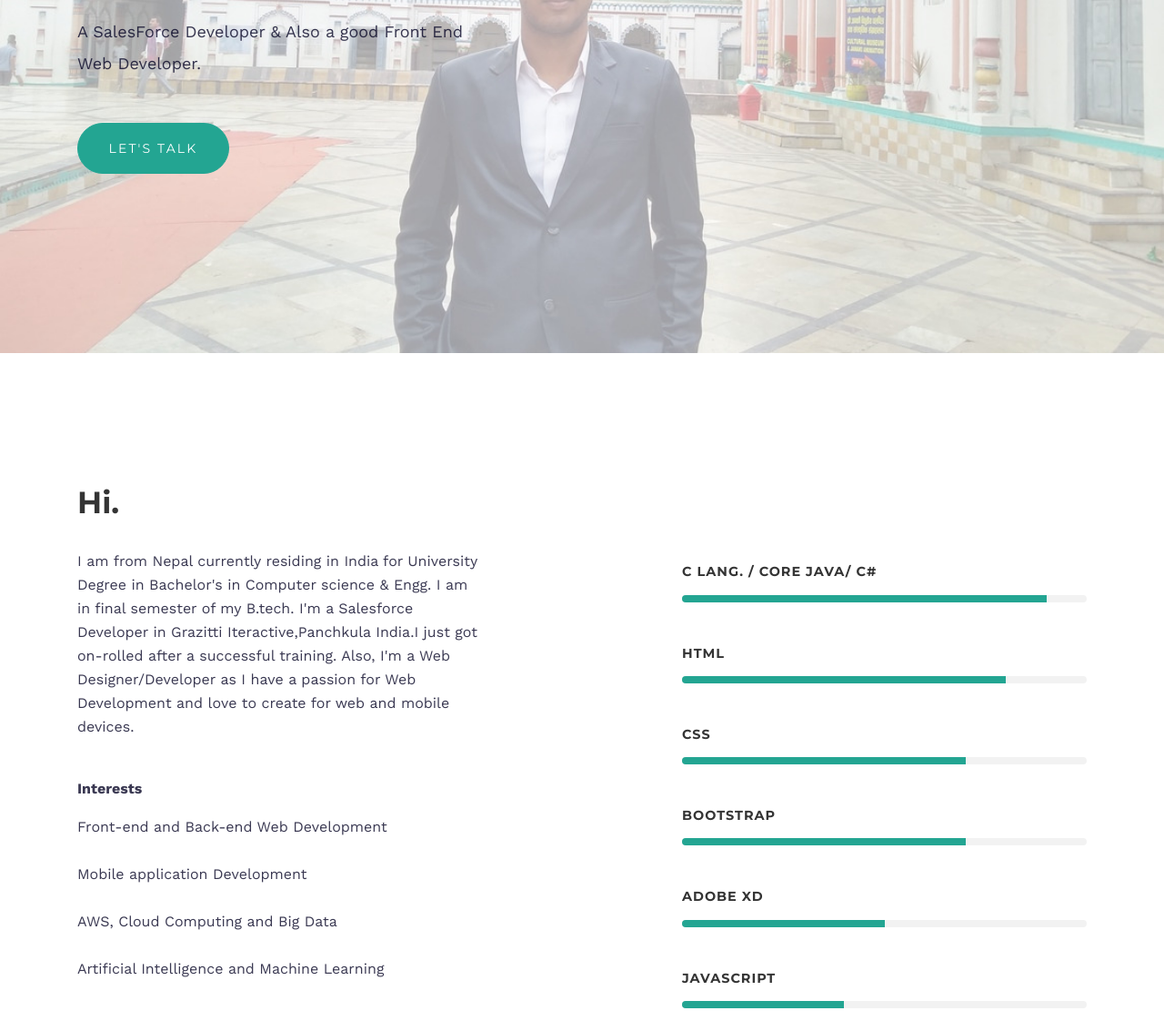
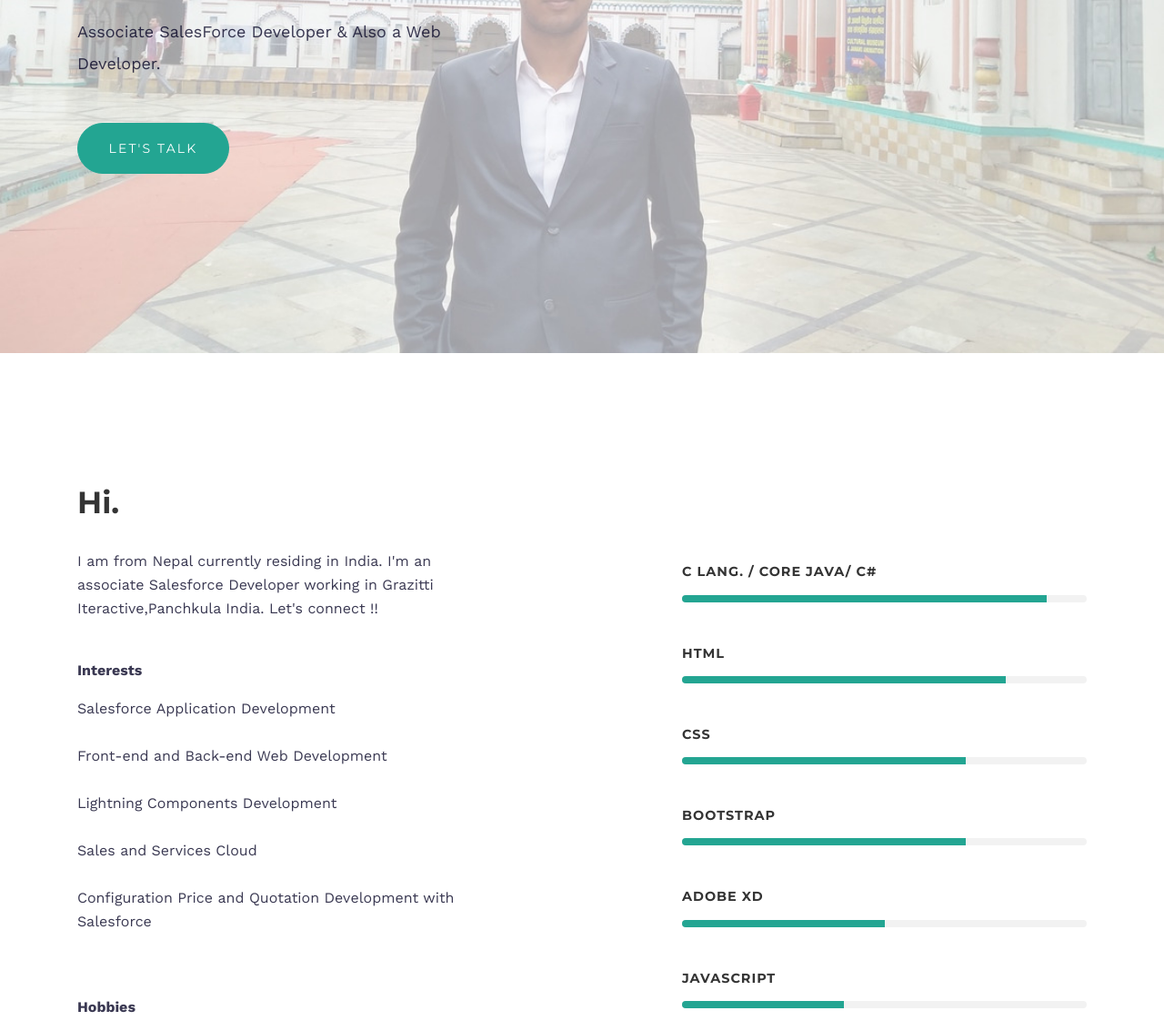
Before and after one commit to Sahilrsj/sahil, a plain HTML site: page index.html in a window 1280 px wide. Shown: the part 412-1545 px from the top of the page at 91% size. Drawn offline with nearby package versions, Linux system fonts and the light colour scheme.

Commit message:
Update index.html

```diff
--- a/index.html
+++ b/index.html
@@ -84,7 +84,7 @@
           <div class="row">
             <div class="col-md-6 col-lg-5">
               <h1>Hey, I am Sahil Shah.</h1>
-              <p class="lead mt-4 mb-5">A SalesForce Developer & Also a good Front End Web Developer.</p>
+              <p class="lead mt-4 mb-5">Associate SalesForce Developer & Also a Web Developer.</p>
               <a href="mailto:sahilrsj45@gmail.com"><button type="button" class="btn ">Let's talk</button></a>
           </div>
           </div>
@@ -99,14 +99,15 @@
        <section class="mt-4">
           <div class="row">
             <div class="col-md-6 col-lg-5 mb-5 mb-md-0" data-aos="fade-up">
-              <p>I am from Nepal currently residing in India for University Degree in Bachelor's in Computer science & Engg. I am in final semester of my B.tech. I'm a Salesforce Developer in Grazitti Iteractive,Panchkula India.I just got on-rolled after a successful training. Also, I'm a Web Designer/Developer as I have a passion for Web Development and love to create for web and mobile devices.</p>
+              <p>I am from Nepal currently residing in India. I'm an associate Salesforce Developer working in Grazitti Iteractive,Panchkula India. Let's connect !!</p>
               <br />
               <p><strong>Interests</strong></p>
               <ul>
+		<li>Salesforce Application Development</li>  <br />
               	<li>Front-end and Back-end Web Development</li> <br />
-              	<li>Mobile application Development</li>  <br />
-              	<li>AWS, Cloud Computing and Big Data</li>  <br />
-              	<li>Artificial Intelligence and Machine Learning</li>
+              	<li>Lightning Components Development</li>  <br />
+              	<li>Sales and Services Cloud</li>  <br />
+              	<li>Configuration Price and Quotation Development with Salesforce</li>
               </ul>
               <br />
               <br />
@@ -244,8 +245,8 @@
 		            <h5>Salesforce Developer(July 2020 – Present)</h5>
 		            <p>
 						<ul>
-							<li>Develop user interfaces using Lightning Web Components for various customer-facing line of business applications and integrate those interfaces into SalesForce.</li> <br/>
-		                	<li>Help with the generation of custom reports, dashboards and general data analysis.</li> <br/>
+							<li>Apex Cloud Application Development, Developing user interfaces using Lightning Web Components for various customer-facing line of business applications and integrating those interfaces into SalesForce.</li> <br/>
+		                	<li>Help with the generation of custom reports, dashboards and general data analysis, and et cetera</li> <br/>
 		                </ul>
 		            </p>
 		    </div>
@@ -254,7 +255,7 @@
 		            <h5>Salesforce Developer Trainee (Jan 2020 – June 2020)</h5>
 		            <p>
 						<ul>
-		                	<li>Work closely with and assist Salesforce Administrator and Developer in the conduct of various development assignments.</li> <br/>
+		                	<li>Working closely with and assist/senior Salesforce Administrators and Developers in the conduct of various development assignments.</li> <br/>
 		                </ul>
 		            </p>
 		    </div>
```
